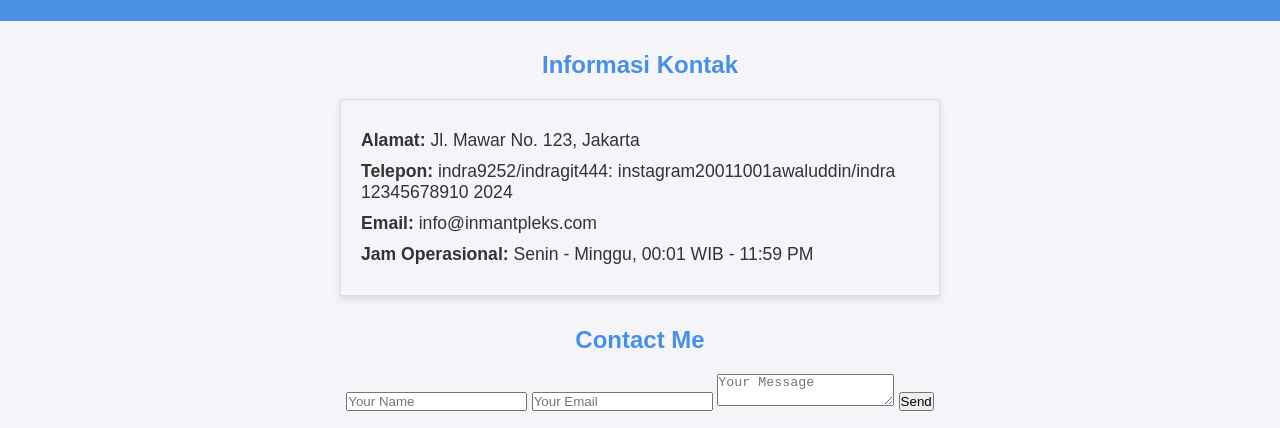
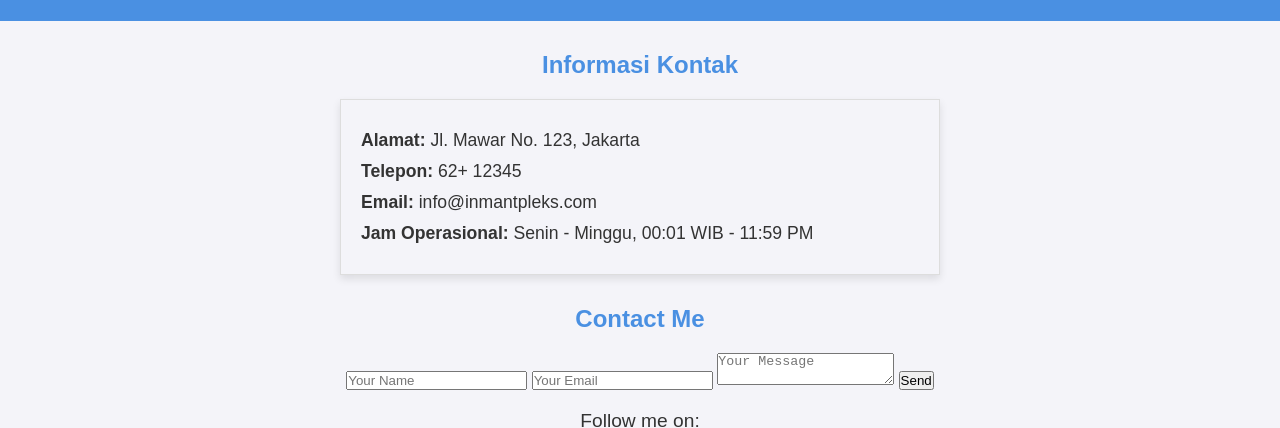
Before and after one commit to indra9252/studyindracode1, a plain HTML site: page kontak.html in a window 1280 px wide. Shown: the part 82-510 px from the top of the page. Drawn offline with Linux system fonts and the light colour scheme.

Commit message:
Update kontak.html

```diff
--- a/kontak.html
+++ b/kontak.html
@@ -17,7 +17,7 @@
         <h2>Informasi Kontak</h2>
         <div class="contact-info">
             <p><strong>Alamat:</strong> Jl. Mawar No. 123, Jakarta</p>
-            <p><strong>Telepon:</strong> indra9252/indragit444: instagram20011001awaluddin/indra 12345678910 2024</p>
+            <p><strong>Telepon:</strong> 62+ 12345</p>
             <p><strong>Email:</strong> info@inmantpleks.com</p>
             <p><strong>Jam Operasional:</strong> Senin - Minggu, 00:01 WIB - 11:59 PM</p>
         </div>
```
